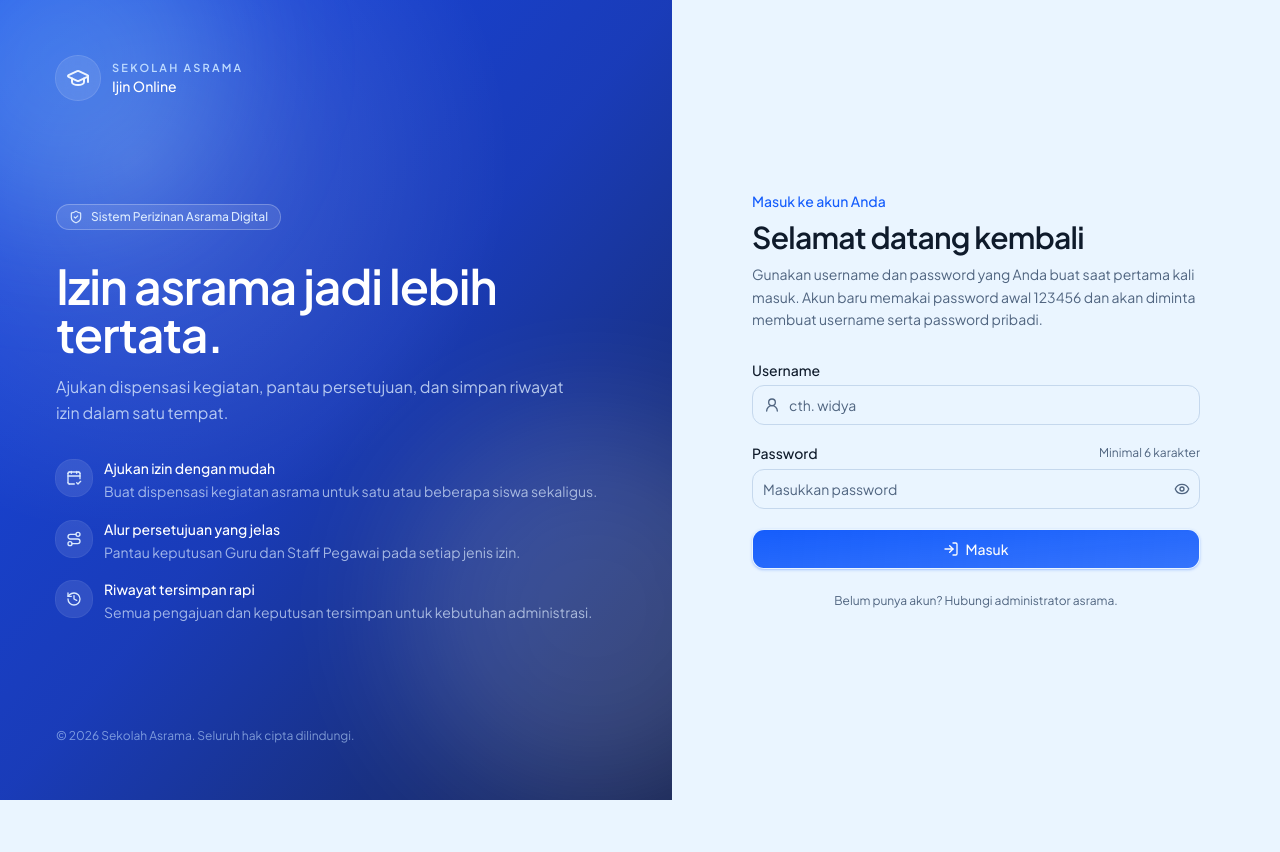
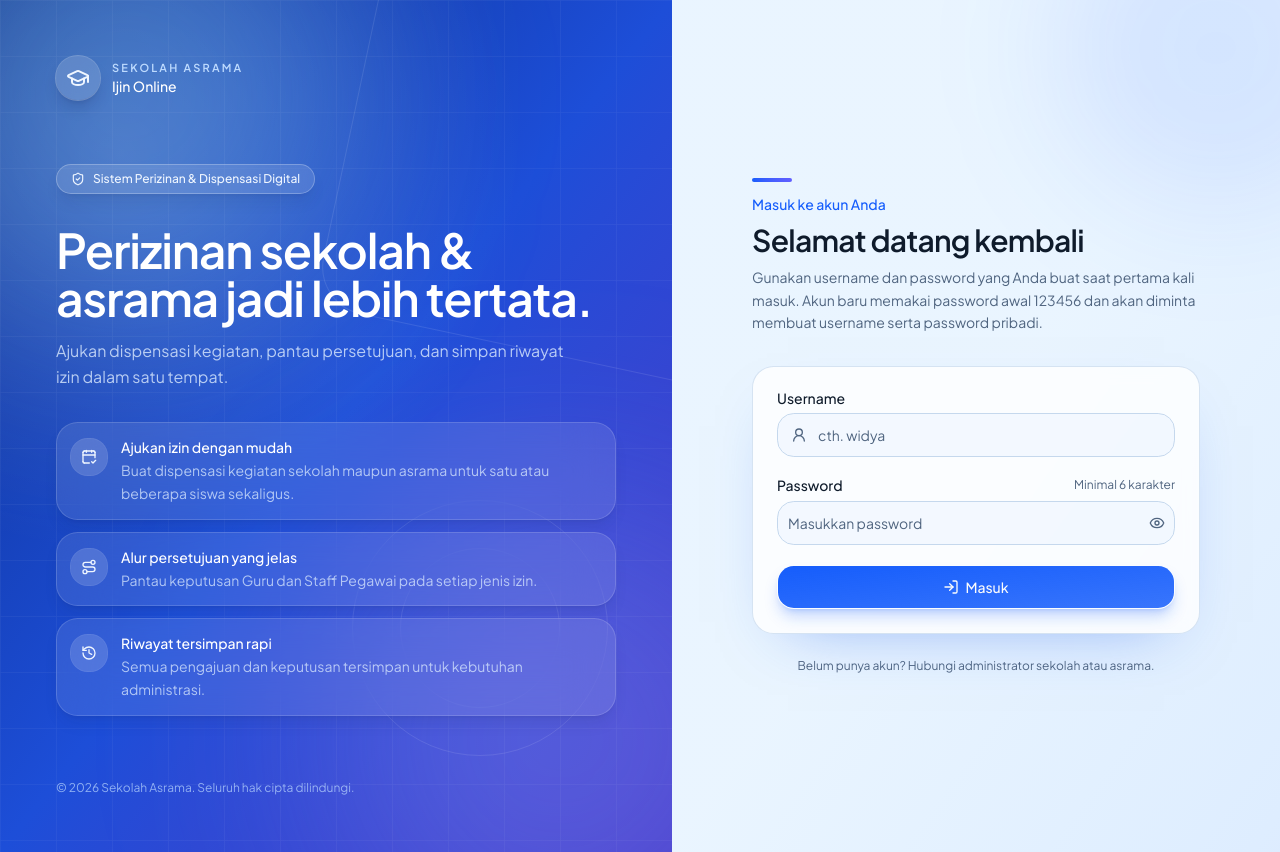
Before and after one commit to deanDev5200/ijin-online, a Next.js app: page /login in a window 1280 px wide. Before the commit the page ends 800 px from the top, so only its background shows below. Built offline with nearby package versions, Linux system fonts and the light colour scheme; no server answers.

Commit message:
Refresh login page visuals and school dormitory copy

```diff
--- a/src/app/(auth)/login/login-form.tsx
+++ b/src/app/(auth)/login/login-form.tsx
@@ -19,7 +19,7 @@ function SubmitButton() {
     <Button
       type="submit"
       size="lg"
-      className="h-10 w-full"
+      className="h-11 w-full rounded-xl shadow-lg shadow-blue-600/25 transition-all duration-200 hover:-translate-y-0.5 hover:shadow-xl hover:shadow-blue-600/30 active:translate-y-0"
       disabled={pending}
     >
       {pending ? (
@@ -58,9 +58,11 @@ export function LoginForm({
         {next ? <input type="hidden" name="next" value={next} /> : null}
 
         <div className="space-y-2">
-          <Label htmlFor="username">Username</Label>
+          <Label htmlFor="username" className="font-medium">
+            Username
+          </Label>
           <div className="relative">
-            <UserRound className="pointer-events-none absolute top-1/2 left-3 size-4 -translate-y-1/2 text-muted-foreground" />
+            <UserRound className="pointer-events-none absolute top-1/2 left-3.5 size-4 -translate-y-1/2 text-muted-foreground" />
             <Input
               id="username"
               name="username"
@@ -74,7 +76,7 @@ export function LoginForm({
               minLength={3}
               maxLength={20}
               aria-invalid={Boolean(usernameError)}
-              className="h-10 pl-9"
+              className="h-11 rounded-xl bg-primary/[0.03] pl-10 hover:border-primary/30 focus-visible:border-primary/60 focus-visible:ring-4 focus-visible:ring-primary/20"
             />
           </div>
           {usernameError ? (
@@ -84,7 +86,9 @@ export function LoginForm({
 
         <div className="space-y-2">
           <div className="flex items-center justify-between gap-3">
-            <Label htmlFor="password">Password</Label>
+            <Label htmlFor="password" className="font-medium">
+              Password
+            </Label>
             <span className="text-xs text-muted-foreground">
               Minimal 6 karakter
             </span>
@@ -97,7 +101,7 @@ export function LoginForm({
             required
             maxLength={72}
             aria-invalid={Boolean(passwordError)}
-            className="h-10"
+            className="h-11 rounded-xl bg-primary/[0.03] pr-11 hover:border-primary/30 focus-visible:border-primary/60 focus-visible:ring-4 focus-visible:ring-primary/20"
           />
           {passwordError ? (
             <p className="text-xs text-destructive">{passwordError}</p>
@@ -107,7 +111,7 @@ export function LoginForm({
         {state.status === "error" && state.message ? (
           <div
             role="alert"
-            className="rounded-lg border border-destructive/20 bg-destructive/10 px-3 py-2 text-sm text-destructive"
+            className="rounded-xl border border-destructive/20 bg-destructive/10 px-3.5 py-2.5 text-sm text-destructive"
           >
             {state.message}
           </div>
@@ -117,7 +121,7 @@ export function LoginForm({
       </form>
 
       {showDemo ? (
-        <div className="rounded-xl border border-dashed bg-muted/40 p-4">
+        <div className="rounded-2xl border border-dashed border-primary/30 bg-linear-to-br from-primary/[0.07] to-transparent p-4">
           <p className="text-xs font-semibold text-foreground">Akun demo</p>
           <dl className="mt-2 grid gap-1 text-xs text-muted-foreground">
             <div className="flex justify-between gap-3">
--- a/src/app/(auth)/login/page.tsx
+++ b/src/app/(auth)/login/page.tsx
@@ -23,7 +23,7 @@ const features = [
     icon: CalendarCheck2,
     title: "Ajukan izin dengan mudah",
     description:
-      "Buat dispensasi kegiatan asrama untuk satu atau beberapa siswa sekaligus.",
+      "Buat dispensasi kegiatan sekolah maupun asrama untuk satu atau beberapa siswa sekaligus.",
   },
   {
     icon: Route,
@@ -52,14 +52,30 @@ export default async function LoginPage({
     process.env.SEED_DEMO === "true" && process.env.NODE_ENV !== "production";
 
   return (
-    <div className="grid min-h-svh lg:grid-cols-[1.05fr_0.95fr]">
-      <aside className="relative hidden overflow-hidden bg-linear-to-br from-blue-700 via-blue-800 to-blue-950 p-10 text-blue-50 lg:flex lg:flex-col lg:justify-between xl:p-14">
-        <div className="absolute -top-24 -left-24 size-80 rounded-full bg-sky-300/25 blur-3xl" />
-        <div className="absolute -right-28 bottom-0 size-96 rounded-full bg-white/15 blur-3xl" />
-        <div className="absolute inset-0 bg-[radial-gradient(circle_at_20%_20%,rgba(255,255,255,0.18),transparent_45%)]" />
+    <div className="grid min-h-svh bg-background lg:grid-cols-[1.05fr_0.95fr]">
+      <aside className="relative hidden overflow-hidden bg-linear-to-br from-[#0b2f8f] via-[#1d4ed8] to-[#4338ca] p-10 text-blue-50 lg:flex lg:flex-col lg:justify-between xl:p-14">
+        <div className="pointer-events-none absolute -top-32 -left-24 size-[28rem] rounded-full bg-sky-300/30 blur-[100px]" />
+        <div className="pointer-events-none absolute -right-32 -bottom-32 size-[30rem] rounded-full bg-indigo-300/25 blur-[110px]" />
+        <div className="pointer-events-none absolute inset-0 bg-[radial-gradient(circle_at_18%_18%,rgba(255,255,255,0.16),transparent_45%)]" />
+        <div
+          className="pointer-events-none absolute inset-0 opacity-[0.06] [background-image:linear-gradient(rgba(255,255,255,0.7)_1px,transparent_1px),linear-gradient(90deg,rgba(255,255,255,0.7)_1px,transparent_1px)] [background-size:56px_56px]"
+          aria-hidden="true"
+        />
+        <div
+          className="pointer-events-none absolute -top-16 -right-24 size-[26rem] rotate-12 rounded-[3rem] border border-white/10"
+          aria-hidden="true"
+        />
+        <div
+          className="pointer-events-none absolute right-16 bottom-24 size-64 rounded-full border border-white/10"
+          aria-hidden="true"
+        />
+        <div
+          className="pointer-events-none absolute right-28 bottom-36 size-40 rounded-full border border-white/10"
+          aria-hidden="true"
+        />
 
         <div className="relative flex items-center gap-3">
-          <div className="flex size-11 items-center justify-center rounded-2xl bg-white/10 ring-1 ring-white/20 backdrop-blur">
+          <div className="flex size-11 items-center justify-center rounded-2xl bg-white/15 shadow-lg shadow-blue-950/20 ring-1 ring-white/25 backdrop-blur-xl">
             <GraduationCap className="size-6" />
           </div>
           <div>
@@ -71,32 +87,35 @@ export default async function LoginPage({
         </div>
 
         <div className="relative max-w-xl space-y-8 py-16">
-          <div className="inline-flex items-center gap-2 rounded-full border border-white/25 bg-white/10 px-3 py-1 text-xs font-medium text-blue-100">
+          <div className="inline-flex items-center gap-2 rounded-full border border-white/25 bg-white/12 px-3.5 py-1.5 text-xs font-medium text-blue-50 shadow-lg shadow-blue-950/10 backdrop-blur-xl">
             <ShieldCheck className="size-3.5" />
-            Sistem Perizinan Asrama Digital
+            Sistem Perizinan &amp; Dispensasi Digital
           </div>
 
           <div className="space-y-4">
-            <h1 className="text-4xl font-semibold tracking-tight text-white xl:text-5xl">
-              Izin asrama jadi lebih tertata.
+            <h1 className="text-4xl font-semibold tracking-tight text-balance text-white xl:text-5xl">
+              Perizinan sekolah &amp; asrama jadi lebih tertata.
             </h1>
             <p className="max-w-lg text-base leading-relaxed text-blue-100/80">
-              Ajukan dispensasi kegiatan, pantau persetujuan, dan simpan
-              riwayat izin dalam satu tempat.
+              Ajukan dispensasi kegiatan, pantau persetujuan, dan simpan riwayat
+              izin dalam satu tempat.
             </p>
           </div>
 
-          <ul className="space-y-4">
+          <ul className="space-y-3">
             {features.map((feature) => (
-              <li key={feature.title} className="flex gap-3">
-                <div className="mt-0.5 flex size-9 shrink-0 items-center justify-center rounded-xl bg-white/10 ring-1 ring-white/15">
-                  <feature.icon className="size-4 text-blue-100" />
+              <li
+                key={feature.title}
+                className="flex gap-3.5 rounded-2xl border border-white/15 bg-white/10 p-3.5 shadow-lg shadow-blue-950/10 backdrop-blur-xl transition-colors duration-200 hover:bg-white/15"
+              >
+                <div className="mt-0.5 flex size-9 shrink-0 items-center justify-center rounded-xl bg-white/15 ring-1 ring-white/20">
+                  <feature.icon className="size-4 text-blue-50" />
                 </div>
                 <div>
                   <p className="text-sm font-medium text-white">
                     {feature.title}
                   </p>
-                  <p className="mt-0.5 text-sm leading-relaxed text-blue-100/70">
+                  <p className="mt-0.5 text-sm leading-relaxed text-blue-100/75">
                     {feature.description}
                   </p>
                 </div>
@@ -105,16 +124,17 @@ export default async function LoginPage({
           </ul>
         </div>
 
-        <p className="relative text-xs text-blue-200/60">
+        <p className="relative text-xs text-blue-200/70">
           © {new Date().getFullYear()} {schoolName}. Seluruh hak cipta
           dilindungi.
         </p>
       </aside>
 
-      <main className="flex items-center justify-center bg-background px-5 py-10 sm:px-8">
-        <div className="w-full max-w-md">
+      <main className="relative flex items-center justify-center overflow-hidden bg-linear-to-br from-background via-background to-primary/[0.06] px-5 py-10 sm:px-8">
+        <div className="pointer-events-none absolute -top-28 -right-24 size-80 rounded-full bg-primary/10 blur-3xl" />
+        <div className="relative w-full max-w-md">
           <div className="mb-8 flex items-center gap-3 lg:hidden">
-            <div className="flex size-10 items-center justify-center rounded-xl bg-primary text-primary-foreground shadow-sm">
+            <div className="flex size-10 items-center justify-center rounded-xl bg-linear-to-br from-blue-600 to-indigo-600 text-primary-foreground shadow-md shadow-blue-600/25">
               <GraduationCap className="size-5" />
             </div>
             <div>
@@ -126,6 +146,7 @@ export default async function LoginPage({
           </div>
 
           <div className="mb-8 space-y-2">
+            <div className="mb-3 h-1 w-10 rounded-full bg-linear-to-r from-blue-600 to-indigo-500" />
             <p className="text-sm font-medium text-primary">
               Masuk ke akun Anda
             </p>
@@ -139,10 +160,12 @@ export default async function LoginPage({
             </p>
           </div>
 
-          <LoginForm next={next} showDemo={showDemo} />
+          <div className="rounded-2xl border border-border/70 bg-card/80 p-5 shadow-[0_24px_60px_-36px_rgba(37,99,235,0.5)] backdrop-blur-sm sm:p-6">
+            <LoginForm next={next} showDemo={showDemo} />
+          </div>
 
           <p className="mt-6 text-center text-xs text-muted-foreground">
-            Belum punya akun? Hubungi administrator asrama.
+            Belum punya akun? Hubungi administrator sekolah atau asrama.
           </p>
 
           <p className="mt-8 text-center text-[11px] text-muted-foreground lg:hidden">
```
